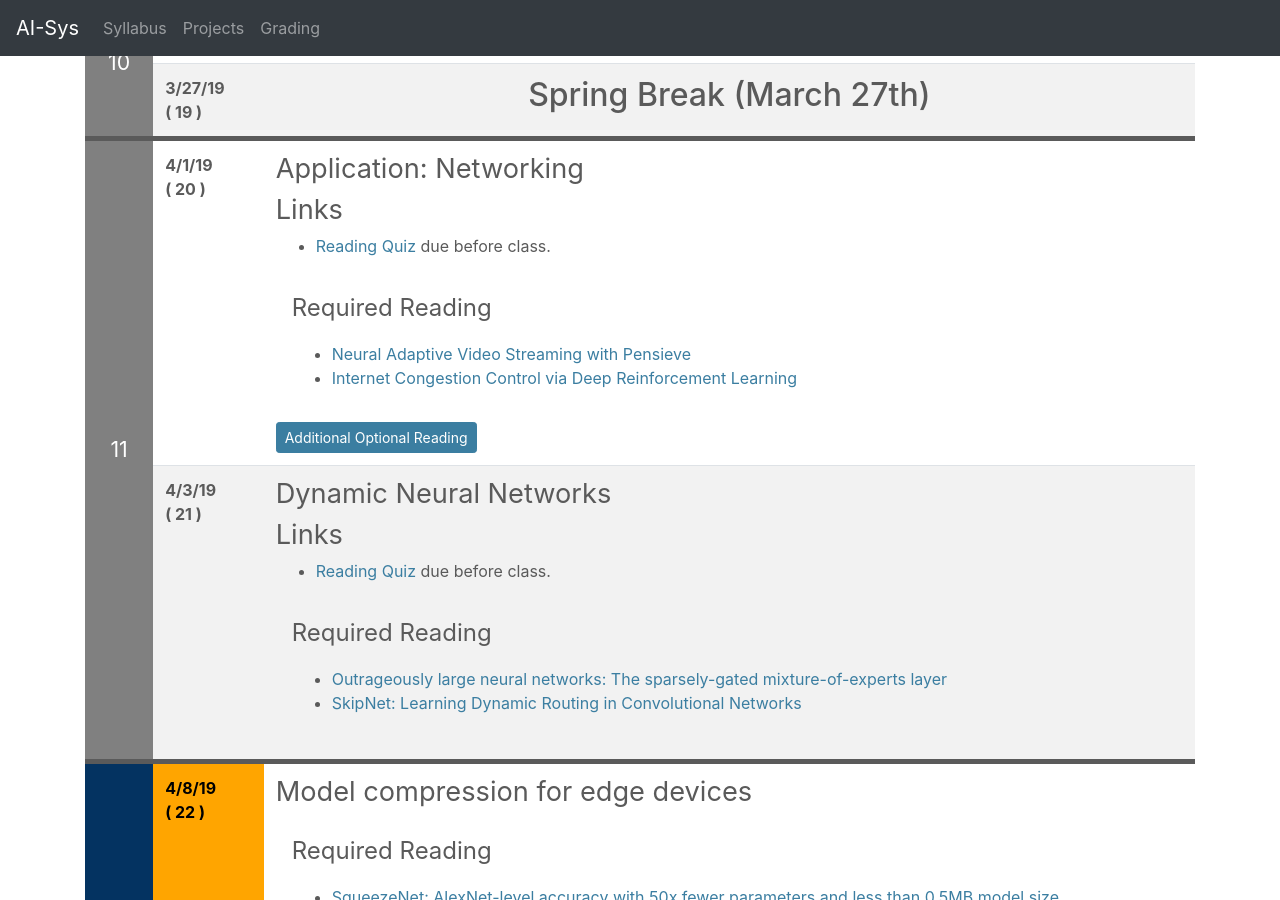
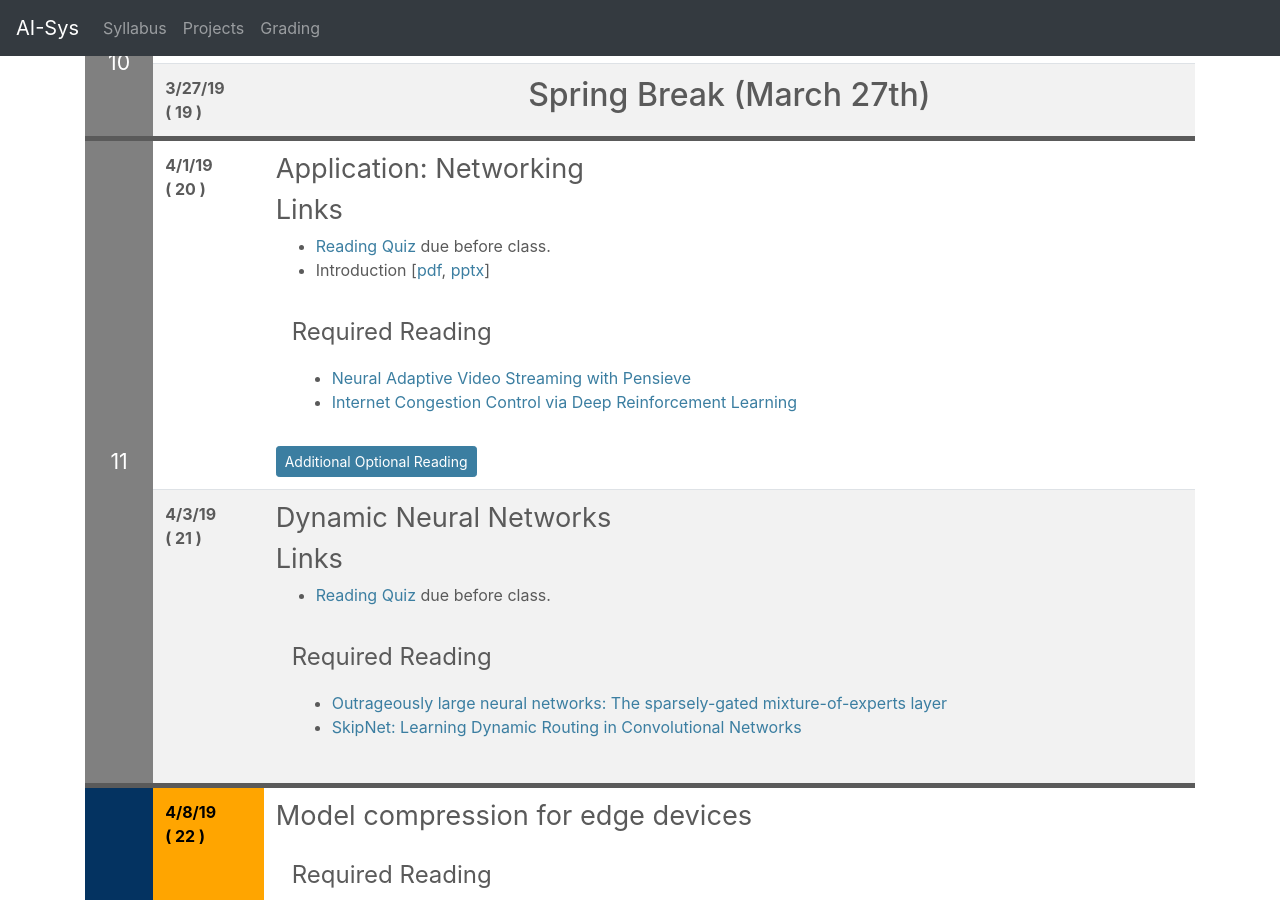
Before and after one commit to ucbrise/cs294-ai-sys-sp19, a Jekyll site: the page built from index.md, in a window 1280 px wide and 900 px high, scrolled down 6727 px. Built offline with Jekyll 4.4.1, drawn with Linux system fonts in a browser that asks for light colours; nearby versions of some CDN libraries; our own code applies the rules of GitHub Pages for plain Markdown files; part of the change alters nothing that is shown.

Commit message:
add links to lecture 20

```diff
--- a/index.md
+++ b/index.md
@@ -453,7 +453,7 @@ If you find some of the reading confusing and want a more gentle introduction, t
 
 ### Links
 * [Reading Quiz](https://goo.gl/forms/Ai4L7UFj3YD40YJJ2) due before class.
-* Autonomous Vehicles Overview [[pdf](assets/lectures/lec12/autonomous_vehicles.pptx), [pptx](assets/lectures/lec12/autonomous_vehicles.pptx)]
+* Autonomous Vehicles Overview [[pdf](assets/lectures/lec12/autonomous_vehicles.pdf), [pptx](assets/lectures/lec12/autonomous_vehicles.pptx)]
 * Presentation: The Architectural Implications of Autonomous Driving[[pdf](assets/lectures/lec12/ai_sys_ad.pdf)]
 
 
@@ -593,6 +593,7 @@ If you find some of the reading confusing and want a more gentle introduction, t
 
 ## Links
 * [Reading Quiz](https://forms.gle/BU6BKCKxtSxs6ce39) due before class.
+* Introduction [[pdf](assets/lectures/lec20/lec20.pdf), [pptx](assets/lectures/lec20/lec20.pptx)]
 
 <div class="summary" markdown="1"> </div>
 <div class="reading">
```
